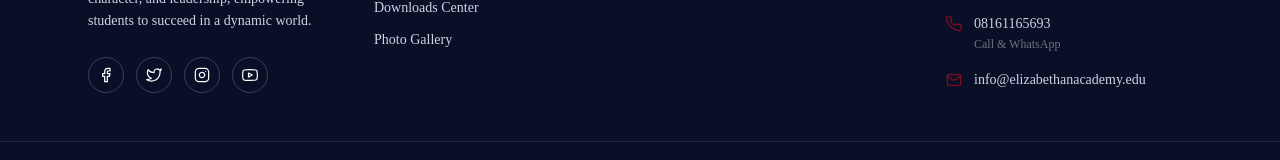
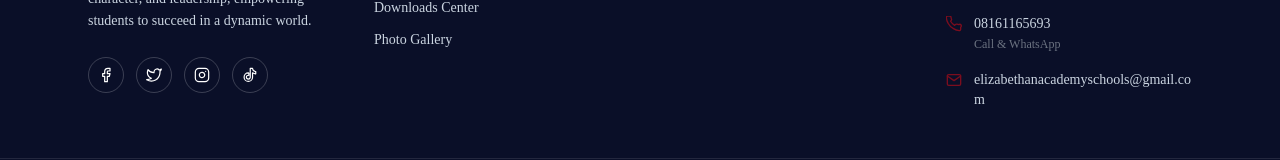
Before and after one commit to Messiri4/school-platform, a React (Vite) app in the folder client/: page / in a window 1280 px wide. Shown: the part 2213-2373 px from the top of the page. Built offline with nearby package versions, Linux system fonts and the light colour scheme; no server answers.

Commit message:
tiktok icon and email change

```diff
--- a/client/src/components/Footer.tsx
+++ b/client/src/components/Footer.tsx
@@ -23,7 +23,7 @@ export default function Footer() {
               { label: "Facebook", path: "M18 2h-3a5 5 0 00-5 5v3H7v4h3v8h4v-8h3l1-4h-4V7a1 1 0 011-1h3z" },
               { label: "Twitter", path: "M23 3a10.9 10.9 0 01-3.14 1.53 4.48 4.48 0 00-7.86 3v1A10.66 10.66 0 013 4s-4 9 5 13a11.64 11.64 0 01-7 2c9 5 20 0 20-11.5a4.5 4.5 0 00-.08-.83A7.72 7.72 0 0023 3z" },
               { label: "Instagram", path: "M16 11.37A4 4 0 1112.63 8 4 4 0 0116 11.37zM17.5 6.5h.01M7.5 2h9A5.5 5.5 0 0122 7.5v9A5.5 5.5 0 0116.5 22h-9A5.5 5.5 0 012 16.5v-9A5.5 5.5 0 017.5 2z" },
-              { label: "YouTube", path: "M22.54 6.42a2.78 2.78 0 00-1.95-1.96C18.88 4 12 4 12 4s-6.88 0-8.59.46a2.78 2.78 0 00-1.95 1.96A29 29 0 001 12a29 29 0 00.46 5.58A2.78 2.78 0 003.41 19.6C5.12 20 12 20 12 20s6.88 0 8.59-.46a2.78 2.78 0 001.95-1.96A29 29 0 0023 12a29 29 0 00-.46-5.58zM9.75 15.02V8.98L15.5 12l-5.75 3.02z" },
+              { label: "TikTok", path: "M19.59 6.69a4.83 4.83 0 01-3.77-4.25V2h-3.45v13.67a2.89 2.89 0 01-2.88 2.5 2.89 2.89 0 01-2.89-2.89 2.89 2.89 0 012.89-2.89c.28 0 .54.04.79.1V9.01a6.33 6.33 0 00-.79-.05 6.34 6.34 0 00-6.34 6.34 6.34 6.34 0 006.34 6.34 6.34 6.34 0 006.33-6.34V8.69a8.18 8.18 0 004.79 1.53V6.77a4.85 4.85 0 01-1.02-.08z" },
             ].map((social) => (
               <a
                 key={social.label}
@@ -108,8 +108,8 @@ export default function Footer() {
                 <path d="M4 4h16c1.1 0 2 .9 2 2v12c0 1.1-.9 2-2 2H4c-1.1 0-2-.9-2-2V6c0-1.1.9-2 2-2z" strokeLinecap="round" strokeLinejoin="round"/>
                 <polyline points="22,6 12,13 2,6" strokeLinecap="round" strokeLinejoin="round"/>
               </svg>
-              <a href="mailto:info@elizabethanacademy.edu" className="hover:text-white transition break-all">
-                info@elizabethanacademy.edu
+              <a href="mailto:elizabethanacademyschools@gmail.com" className="hover:text-white transition break-all">
+                elizabethanacademyschools@gmail.com
               </a>
             </li>
           </ul>
```
